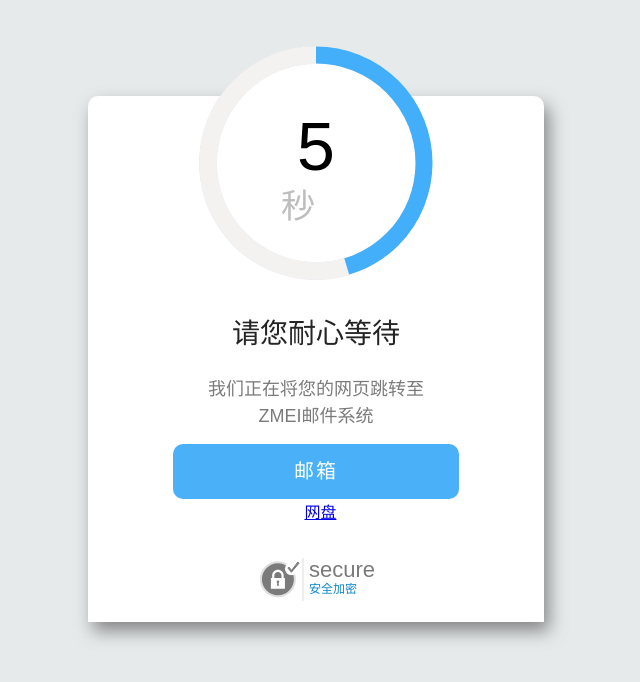
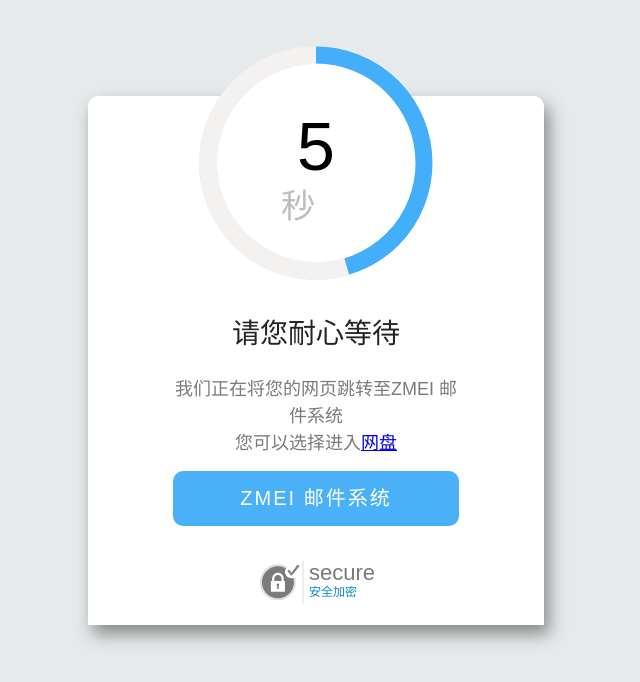
Before and after one commit to ZmeiRen/zmeiren.github.io, a plain HTML site: page index.html in a window 1280 px wide. Shown: the whole page, without its empty margins (324-964 px from the left). Drawn offline with Linux system fonts and the light colour scheme.

Commit message:
Update index.html

```diff
--- a/index.html
+++ b/index.html
@@ -113,10 +113,10 @@
 	<div class="alert-body">
 		<div id="js-alert-head" class="alert-head"></div>
 		<div class="alert-concent">
-			<p>我们正在将您的网页跳转至</p>
-			<p>ZMEI邮件系统</p>
+			<p>我们正在将您的网页跳转至ZMEI 邮件系统</p>
+			<p>您可以选择进入<a href="https://app.oatos.com/os/login.htm">网盘</a></p>
 		</div>
-		<a id="js-alert-btn" class="alert-btn" href="http://mail.zmei.ren">邮箱</a>&nbsp;&nbsp;<a href="https://app.oatos.com/os/login.html">网盘</a>
+		<a id="js-alert-btn" class="alert-btn" href="http://mail.zmei.ren">ZMEI 邮件系统</a>
 	</div>
 	<div class="alert-footer clearfix">
 		<svg width="46px" height="42px" class="alert-footer-icon">
```
